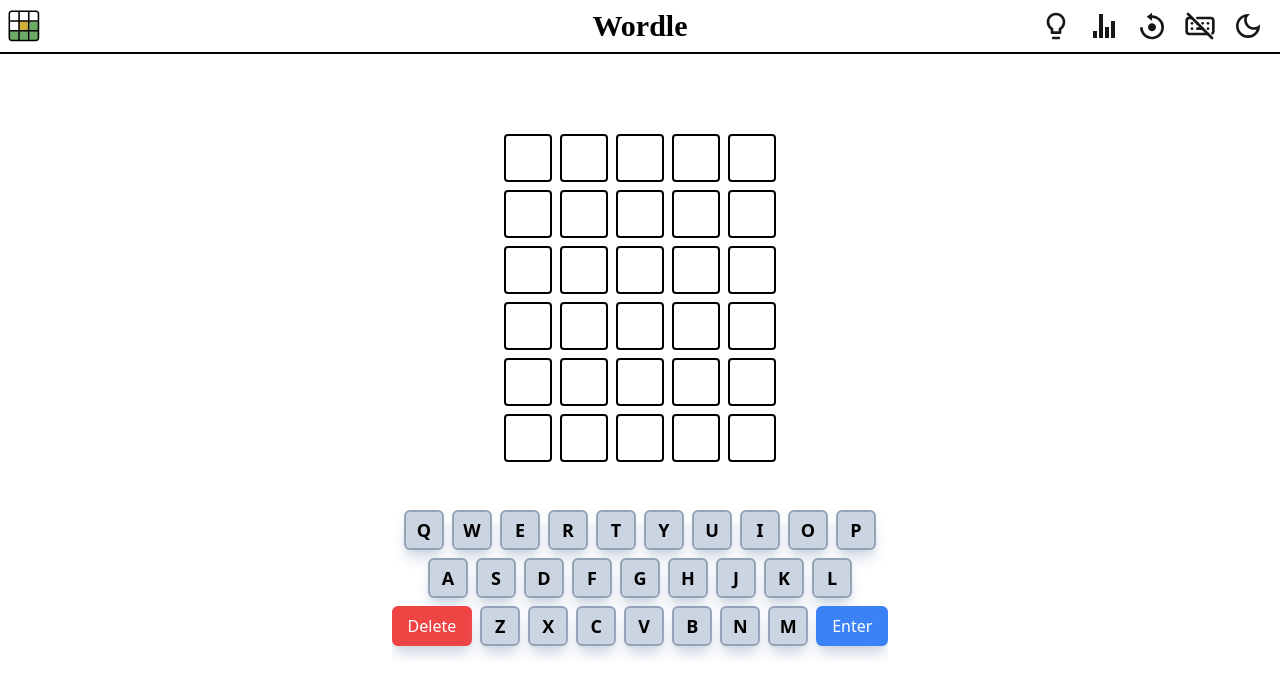
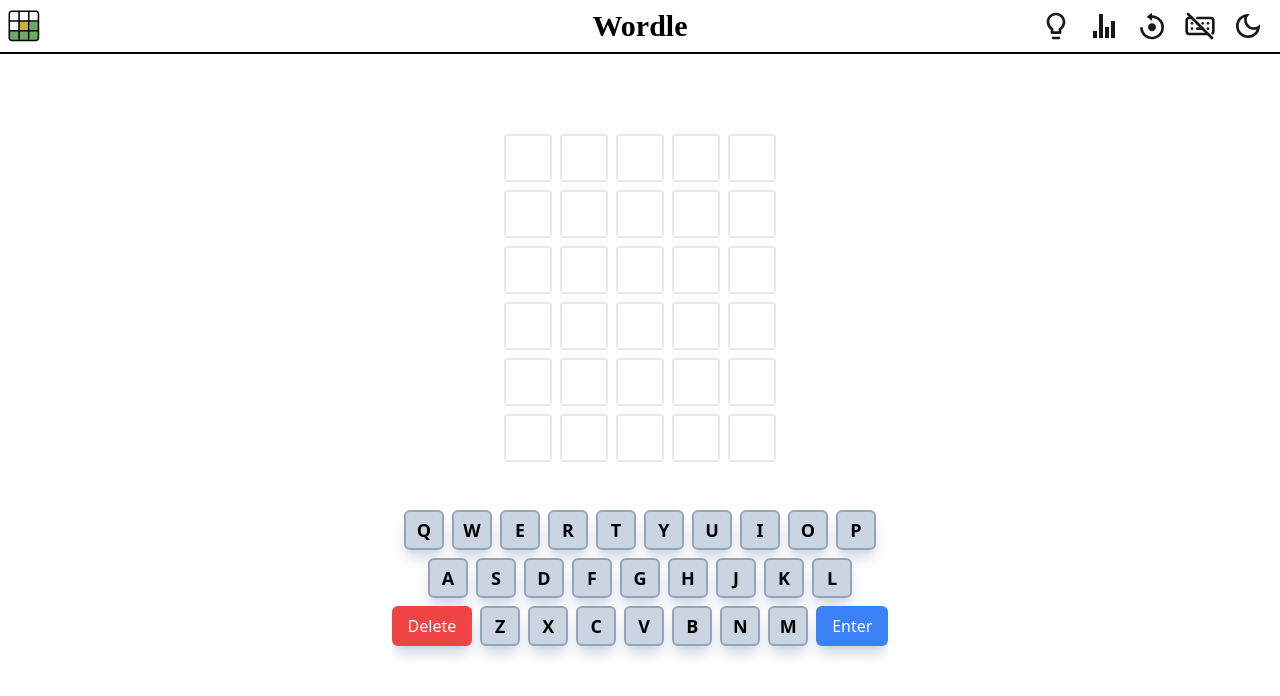
Before and after one commit to raghavbud1597/wordle, a Next.js app: page /game in a window 1280 px wide. Shown: the top 696 px of the page. Built offline with nearby package versions, Linux system fonts and the light colour scheme.

Commit message:
Code clean and performance optimization for all the components

```diff
--- a/app/components/HowToPlayModal.tsx
+++ b/app/components/HowToPlayModal.tsx
@@ -27,7 +27,7 @@
 const HowToPlayModal: React.FC<HowToPlayModalProps> = ({ onClose }) => {
   return (
     <Modal onClose={onClose} title="How To Play">
-      <section>
+      <section className="max-h-[70vh] overflow-y-auto">
         <p className="text-2xl">Guess the Wordle in 6 tries.</p>
         <ul>
           <li className="text-lg">Each guess must be a valid 5-letter word.</li>
--- a/app/components/Keyboard.tsx
+++ b/app/components/Keyboard.tsx
@@ -1,4 +1,6 @@
 "use client";
+
+import React, { useMemo } from "react";
 
 interface KeyboardProps {
   onKeyPress: (letter: string) => void;
@@ -17,67 +19,60 @@
   const middleRow = "ASDFGHJKL".split("");
   const bottomRow = "ZXCVBNM".split("");
 
-  const getKeyClass = (letter: string) => {
-    const score = keyFeedback[letter]; // Default to -1 if no score
-    if (score === 2) {
-      return "bg-green-600 text-white border-green-800"; // Correct
-    } else if (score === 1) {
-      return "bg-yellow-600 text-white border-yellow-800"; // Misplaced
-    } else if (score === 0) {
-      return "bg-slate-700 text-white border-slate-500"; // Not Present
-    } else {
-      return "bg-slate-300 text-black dark:bg-slate-500 dark:text-white border-slate-400"; // Default
-    }
+  // Memoized function to determine the class of each key based on feedback
+  const getKeyClass = useMemo(
+    () => (letter: string) => {
+      const score = keyFeedback[letter] ?? -1; // Default to -1 if no score
+      switch (score) {
+        case 2:
+          return "bg-green-600 text-white border-green-800"; // Correct
+        case 1:
+          return "bg-yellow-600 text-white border-yellow-800"; // Misplaced
+        case 0:
+          return "bg-slate-700 text-white border-slate-500"; // Not Present
+        default:
+          return "bg-slate-300 text-black dark:bg-slate-500 dark:text-white border-slate-400"; // Default
+      }
+    },
+    [keyFeedback]
+  );
+
+  // Reusable function to render a row of keys
+  const renderKeyRow = (letters: string[]) => {
+    return letters.map((letter) => (
+      <button
+        key={letter}
+        onClick={() => onKeyPress(letter)}
+        className={`rounded-md text-sm w-8 h-8 md:text-lg md:w-10 md:h-10 font-bold border-2 shadow-lg shadow-slate-300 dark:shadow-slate-800 ${getKeyClass(letter)}`}
+        aria-label={`Key ${letter}`}
+      >
+        {letter}
+      </button>
+    ));
   };
 
   return (
     <div className="flex flex-col items-center space-y-2 mt-4 md:py-4">
       {/* Top row */}
-      <div className="flex space-x-1 md:space-x-2">
-        {topRow.map((letter) => (
-          <button
-            key={letter}
-            onClick={() => onKeyPress(letter)}
-            className={`rounded-md text-sm w-8 h-8 md:text-lg md:w-10 md:h-10 font-bold border-2 shadow-lg shadow-slate-300 dark:shadow-slate-800 ${getKeyClass(letter)}`}
-          >
-            {letter}
-          </button>
-        ))}
-      </div>
+      <div className="flex space-x-1 md:space-x-2">{renderKeyRow(topRow)}</div>
 
       {/* Middle row */}
-      <div className="flex space-x-1 md:space-x-2">
-        {middleRow.map((letter) => (
-          <button
-            key={letter}
-            onClick={() => onKeyPress(letter)}
-            className={`rounded-md text-sm w-8 h-8 md:text-lg md:w-10 md:h-10 font-bold border-2 shadow-lg shadow-slate-300 dark:shadow-slate-800 ${getKeyClass(letter)}`}
-          >
-            {letter}
-          </button>
-        ))}
-      </div>
+      <div className="flex space-x-1 md:space-x-2">{renderKeyRow(middleRow)}</div>
 
       {/* Bottom row with Enter and Delete */}
       <div className="flex space-x-1 md:space-x-2">
         <button
           onClick={onDelete}
           className="p-1 px-2 md:p-2 md:px-4 bg-red-500 text-white rounded-md shadow-lg shadow-slate-300 dark:shadow-slate-800"
+          aria-label="Delete"
         >
           Delete
         </button>
-        {bottomRow.map((letter) => (
-          <button
-            key={letter}
-            onClick={() => onKeyPress(letter)}
-            className={`rounded-md text-sm w-8 h-8 md:text-lg md:w-10 md:h-10 font-bold border-2 shadow-lg shadow-slate-300 dark:shadow-slate-800 ${getKeyClass(letter)}`}
-          >
-            {letter}
-          </button>
-        ))}
+        {renderKeyRow(bottomRow)}
         <button
           onClick={onEnter}
           className="p-2 px-4 bg-blue-500 text-white rounded-md shadow-lg shadow-slate-300 dark:shadow-slate-800"
+          aria-label="Enter"
         >
           Enter
         </button>
--- a/app/components/ToastProvider.tsx
+++ b/app/components/ToastProvider.tsx
@@ -1,5 +1,4 @@
-// components/ToastProvider.tsx
-"use client"; // This ensures that this component is rendered only on the client
+"use client";
 
 import { ToastContainer } from "react-toastify";
 import "react-toastify/dist/ReactToastify.css";
--- a/app/components/WordleBoard.tsx
+++ b/app/components/WordleBoard.tsx
@@ -24,10 +24,8 @@
 export default function WordleBoard({ attempts, feedback }: WordleBoardProps) {
   return (
     <div className="grid grid-rows-6 gap-2 my-4">
-      {/* Map over the attempts array to render each attempt as a WordleRow */}
       {attempts.map((attempt: string[], index: number) => (
-        // Each row is passed the word (attempt) and feedback for that row
-        <WordleRow key={index} word={attempt} feedback={feedback[index]} />
+        <WordleRow key={index} word={attempt} feedback={feedback[index] || []} />
       ))}
     </div>
   );
--- a/app/components/WordleCell.tsx
+++ b/app/components/WordleCell.tsx
@@ -8,40 +8,37 @@
  * Props:
  * - `letter`: The letter to display inside the cell.
  * - `score`: Optional. A number representing feedback on the letter. It can be one of the following:
+ *    - `-1`: Represents the current attempt cell (highlighted for user input).
  *    - `0`: Letter is not present in the word (gray background).
  *    - `1`: Letter is present but in the wrong position (yellow background).
  *    - `2`: Letter is present and in the correct position (green background).
- *    - `3`: Represents the current attempt cell (highlighted for user input).
+ *
  */
 
 "use client";
+
+import React from "react";
 
 interface WordleCellProps {
   letter: string;
   score?: number;
 }
 
-export default function WordleCell({ letter, score }: WordleCellProps) {
-  let cellColor:string = "border-black dark:border-white"; // Empty cell
-  let animationClass: string = "";
+const WordleCell = ({ letter, score }: WordleCellProps) => {
+  const animationClass = letter ? "animate-growShrink" : "";
 
-  if(letter !== "") {
-    animationClass = "animate-growShrink";
-    if (score === 0) {
-      cellColor = "text-white bg-slate-500 border-slate-400"; // Not Present
-    } else if (score === 1) {
-      cellColor = "text-white bg-yellow-600 animate-rotate border-yellow-800"; // Misplaced
-    } else if (score === 2) {
-      cellColor = "text-white bg-green-600 animate-rotate border-green-800"; // Correct
-    } else {
-      cellColor = "text-black border-black dark:text-white dark:border-white"; // Current Attempt Cell
-    }
-  }
-
+  const cellColor = {
+    0: "text-white bg-slate-500 border-slate-400", // Not Present
+    1: "text-white bg-yellow-600 animate-rotate border-yellow-800", // Misplaced
+    2: "text-white bg-green-600 animate-rotate border-green-800", // Correct
+    default: "text-black border-black dark:text-white dark:border-white", // Current attempt or empty
+  }[score ?? "default"]; // fallback to default color for current attempt/empty
 
   return (
     <div className={`w-12 h-12 flex items-center justify-center border-2 rounded ${cellColor} ${animationClass}`}>
       <span className="text-xl font-bold">{letter}</span>
     </div>
   );
-}
+};
+
+export default WordleCell;
--- a/app/components/WordleRow.tsx
+++ b/app/components/WordleRow.tsx
@@ -1,17 +1,31 @@
+/**
+ * WordleRow.tsx
+ *
+ * This component is responsible for rendering a row of guessed letters in the Wordle game. It takes
+ * the player's guessed word and corresponding feedback to provide a visual cue for each letter.
+ * Feedback could indicate whether the letter is incorrect, correct but in the wrong position, or
+ * correct and in the correct position.
+ *
+ * Props:
+ * - `word`: An array of letters representing the guessed word.
+ * - `feedback`: An optional array of numbers representing feedback for each letter. If no feedback
+ *    is provided, the component defaults to a score of `-1` for that letter.
+ */
+
 "use client";
 
 import WordleCell from "./WordleCell";
 
 interface WordleRowProps {
-  word: string[]; // Word array
-  feedback?: number[]; // Feedback array with scores
+  word: string[];
+  feedback?: number[];
 }
 
 export default function WordleRow({ word, feedback = [] }: WordleRowProps) {
   return (
     <div className="grid grid-cols-5 gap-2">
       {word.map((letter, index) => (
-        <WordleCell key={index} letter={letter} score={feedback.length ? feedback[index] : -1} />
+        <WordleCell key={index} letter={letter} score={index < feedback.length ? feedback[index] : -1} />
       ))}
     </div>
   );
--- a/app/error/page.tsx
+++ b/app/error/page.tsx
@@ -1,21 +1,29 @@
+/**
+ * ErrorPage.tsx
+ *
+ * This component displays a user-friendly error message when something goes wrong.
+ * It includes an image, an error message, and a button to navigate back to the homepage.
+ */
+
 import Image from "next/image";
+import Link from "next/link";
 import ErrorImg from "../assets/error.svg";
-import Link from "next/link";
 
 const ErrorPage = () => {
   return (
     <div className="flex flex-col justify-center items-center h-screen text-center">
       <Image
         src={ErrorImg}
-        alt="Error"
+        alt="Error Image"
         width={300}
         height={300}
         className="mb-4"
       />
-      <h2 className="text-2xl font-bold mb-4 ">Oops! Something went wrong.</h2>
+      <h2 className="text-2xl font-bold mb-4">Oops! Something went wrong.</h2>
       <Link
         href="/"
         className="bg-white text-black border-2 border-black rounded-full hover:bg-black hover:text-white hover:border-white px-12 py-2 mx-4 text-lg"
+        aria-label="Back to the homepage"
       >
         Back to Home
       </Link>
```
